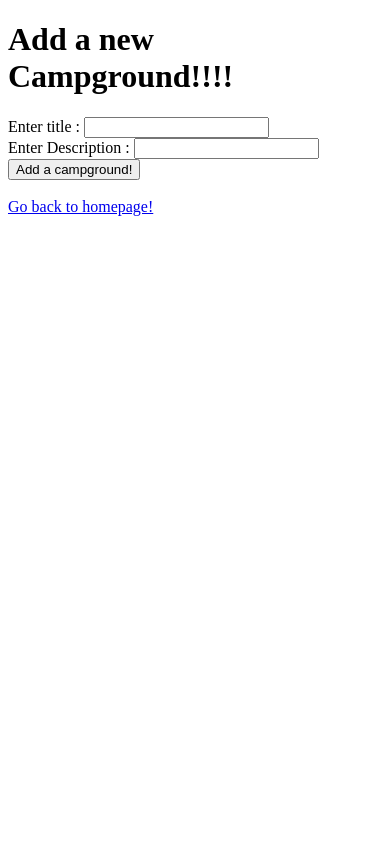
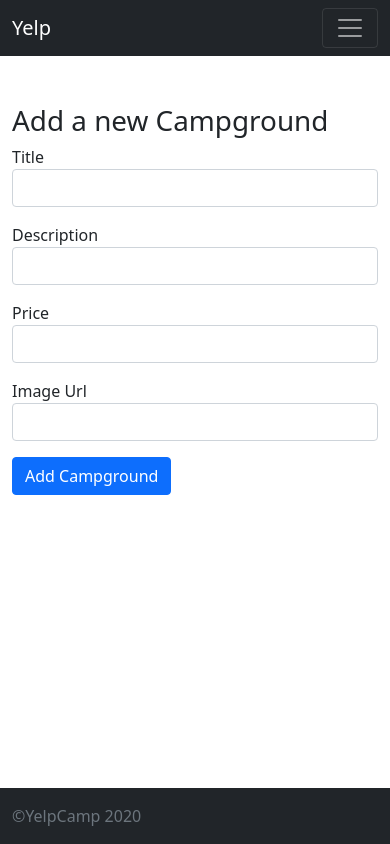
Before and after one commit to mayank190801/Yelp-Website, a Node server app: page /campground/new in a window 390 px wide. Run offline with Node 20, Linux system fonts and the light colour scheme; some libraries are stand-ins or nearby versions.

Commit message:
Basic Styling added

```diff
--- a/app.js
+++ b/app.js
@@ -3,8 +3,8 @@ const path = require("path");
 const mongoose = require('mongoose');
 const Campground = require('./models/campground');
 const methodOverride = require('method-override');
+const ejsMate = require('ejs-mate');
 const app = express();
-
 
 mongoose.connect('mongodb://localhost:27017/yelp-camp', {
     useNewUrlParser : true,
@@ -18,14 +18,16 @@ db.once("open", () =>{
     console.log("Database Connected!");
 })
 
+app.engine('ejs', ejsMate);
 app.set('view engine', 'ejs');
 app.set('views' , path.join(__dirname, 'views'));
 app.use(express.urlencoded({extended: true}));
 app.use(express.json());
 app.use(methodOverride('_method'));
 
+//Random homepage, never used yet
 app.get('/', (req, res) =>{
-    res.render('home');
+    res.send("I AM THE HOMEPAGE");
 })
 
 //show all the details related to campground
--- a/models/campground.js
+++ b/models/campground.js
@@ -4,8 +4,9 @@ const Schema = mongoose.Schema;
 
 const CampgroundSchema = new Schema({
     title: String,
-    price: String,
-    description : String,
+    description :String,
+    img : String,
+    price: Number,
     location : String
 });
 
--- a/package.json
+++ b/package.json
@@ -19,6 +19,7 @@
   "homepage": "https://github.com/mayank190801/Yelp-Website#readme",
   "dependencies": {
     "ejs": "^3.1.6",
+    "ejs-mate": "^3.0.0",
     "express": "^4.17.1",
     "method-override": "^3.0.0",
     "mongoose": "^5.12.14"
--- a/views/campgrounds/new.ejs
+++ b/views/campgrounds/new.ejs
@@ -1,27 +1,26 @@
-<!DOCTYPE html>
-<html lang="en">
-<head>
-    <meta charset="UTF-8">
-    <meta http-equiv="X-UA-Compatible" content="IE=edge">
-    <meta name="viewport" content="width=device-width, initial-scale=1.0">
-    <title>Create a new campground</title>
-</head>
-<body>
+<% layout("layouts/boilerplate.ejs") %>
 
-    <h1>Add a new Campground!!!!</h1>
-    <form action="/campground" method="POST">
-        <label for="title">Enter title : </label>
-        <input type="text" name="campground[title]" id="title"><br>
-
-        <label for="description">Enter Description :</label>
-        <input type="text" name="campground[description]" id="description">
-
-        <br>
-        <button>Add a campground!</button>
-    </form>
-    <br>
-
-    <a href="/campground">Go back to homepage!</a>
-
-</body>
-</html>
+<div class="row">
+    <div class="col-md-6 mx-auto">
+        <h1>Add a new Campground</h1>
+        <form action="/campground" method="POST">
+            <div class="form-group mb-3">
+                <label for="title">Title </label>
+                <input type="text" class="form-control" id="title" name="campground[title]">
+            </div>
+            <div class="form-group mb-3">
+                <label for="description">Description</label>
+                <input type="text" class="form-control" id="description" name="campground[description]">
+            </div>
+            <div class="form-group mb-3">
+                <label for="price">Price</label>
+                <input type="number" class="form-control" id="price" name="campground[price]">
+            </div>
+            <div class="form-group mb-3">
+                <label for="img">Image Url</label>
+                <input type="text" class="form-control" id="img" name="campground[img]">
+            </div>
+            <button type="submit" class="btn btn-primary">Add Campground</button>
+        </form>
+    </div>
+</div>
--- /dev/null
+++ b/views/layouts/boilerplate.ejs
@@ -0,0 +1,23 @@
+<!DOCTYPE html>
+<html lang="en">
+<head>
+    <meta charset="UTF-8">
+    <meta http-equiv="X-UA-Compatible" content="IE=edge">
+    <meta name="viewport" content="width=device-width, initial-scale=1.0">
+    <title>BOILERPLATE FOR ALL OF OUR TEMPLATES</title>
+
+    <link href="https://cdn.jsdelivr.net/npm/bootstrap@5.0.1/dist/css/bootstrap.min.css" rel="stylesheet" integrity="sha384-+0n0xVW2eSR5OomGNYDnhzAbDsOXxcvSN1TPprVMTNDbiYZCxYbOOl7+AMvyTG2x" crossorigin="anonymous">
+</head>
+<body>
+    <div class="d-flex flex-column vh-100">
+        <%- include('../partials/navbar') %>
+        <main class="container mt-5">
+            <%- body %>
+        </main>
+        <%- include('../partials/footer') %>
+    </div>
+
+    <script src="https://cdn.jsdelivr.net/npm/@popperjs/core@2.9.2/dist/umd/popper.min.js" integrity="sha384-IQsoLXl5PILFhosVNubq5LC7Qb9DXgDA9i+tQ8Zj3iwWAwPtgFTxbJ8NT4GN1R8p" crossorigin="anonymous"></script>
+<script src="https://cdn.jsdelivr.net/npm/bootstrap@5.0.1/dist/js/bootstrap.min.js" integrity="sha384-Atwg2Pkwv9vp0ygtn1JAojH0nYbwNJLPhwyoVbhoPwBhjQPR5VtM2+xf0Uwh9KtT" crossorigin="anonymous"></script>
+</body>
+</html>
--- /dev/null
+++ b/views/partials/footer.ejs
@@ -0,0 +1,7 @@
+<footer class="footer bg-dark mt-auto">
+    <div class="container text-muted py-3">
+        <span>&copy;YelpCamp 2020</span>
+    </div>
+</footer>
+
+<!-- <img src="https://source.unsplash.com/collection/190727/1600x900"> -->
--- /dev/null
+++ b/views/partials/navbar.ejs
@@ -0,0 +1,24 @@
+<nav class="navbar sticky-top navbar-expand-lg navbar-dark bg-dark">
+    <div class="container-fluid">
+      <a class="navbar-brand" href="#">Yelp</a>
+      <button class="navbar-toggler" type="button" data-bs-toggle="collapse" data-bs-target="#navbarNav" aria-controls="navbarNav" aria-expanded="false" aria-label="Toggle navigation">
+        <span class="navbar-toggler-icon"></span>
+      </button>
+      <div class="collapse navbar-collapse" id="navbarNav">
+        <ul class="navbar-nav">
+          <li class="nav-item">
+            <a class="nav-link active" aria-current="page" href="/">Home</a>
+          </li>
+          <li class="nav-item">
+            <a class="nav-link" href="/campground">Campground</a>
+          </li>
+          <li class="nav-item">
+            <a class="nav-link" href="/campground/new">Add Campground</a>
+          </li>
+          <li class="nav-item">
+            <a class="nav-link disabled" href="#" tabindex="-1" aria-disabled="true">Disabled</a>
+          </li>
+      </ul>
+    </div>
+  </div>
+</nav>
```
Also changed, not shown: seeds/index.js (added, +34 -0 lines), views/campgrounds/edit.ejs (+25 -21 lines), views/campgrounds/index.ejs (+20 -18 lines), views/campgrounds/show.ejs (+21 -21 lines), views/home.ejs (deleted, +0 -14 lines), 1 other file.
